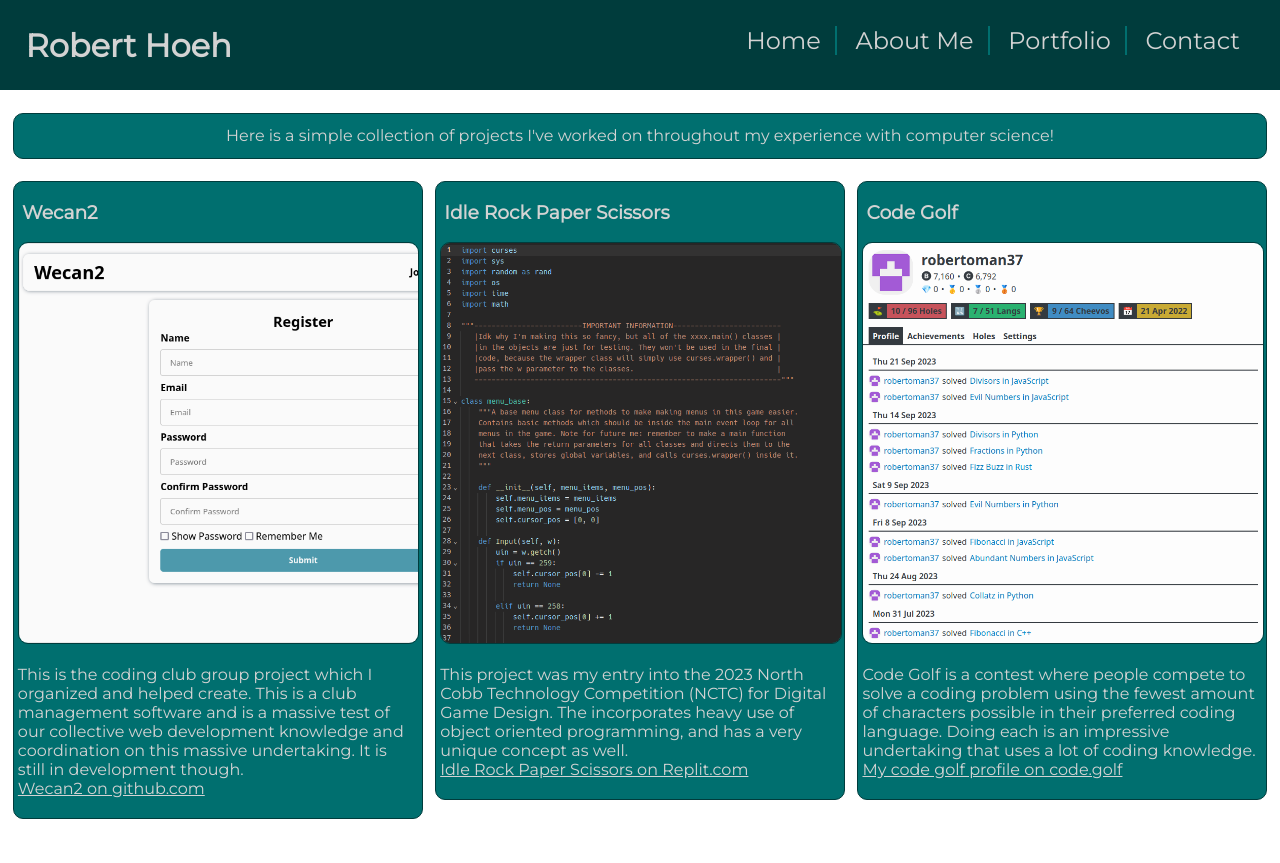
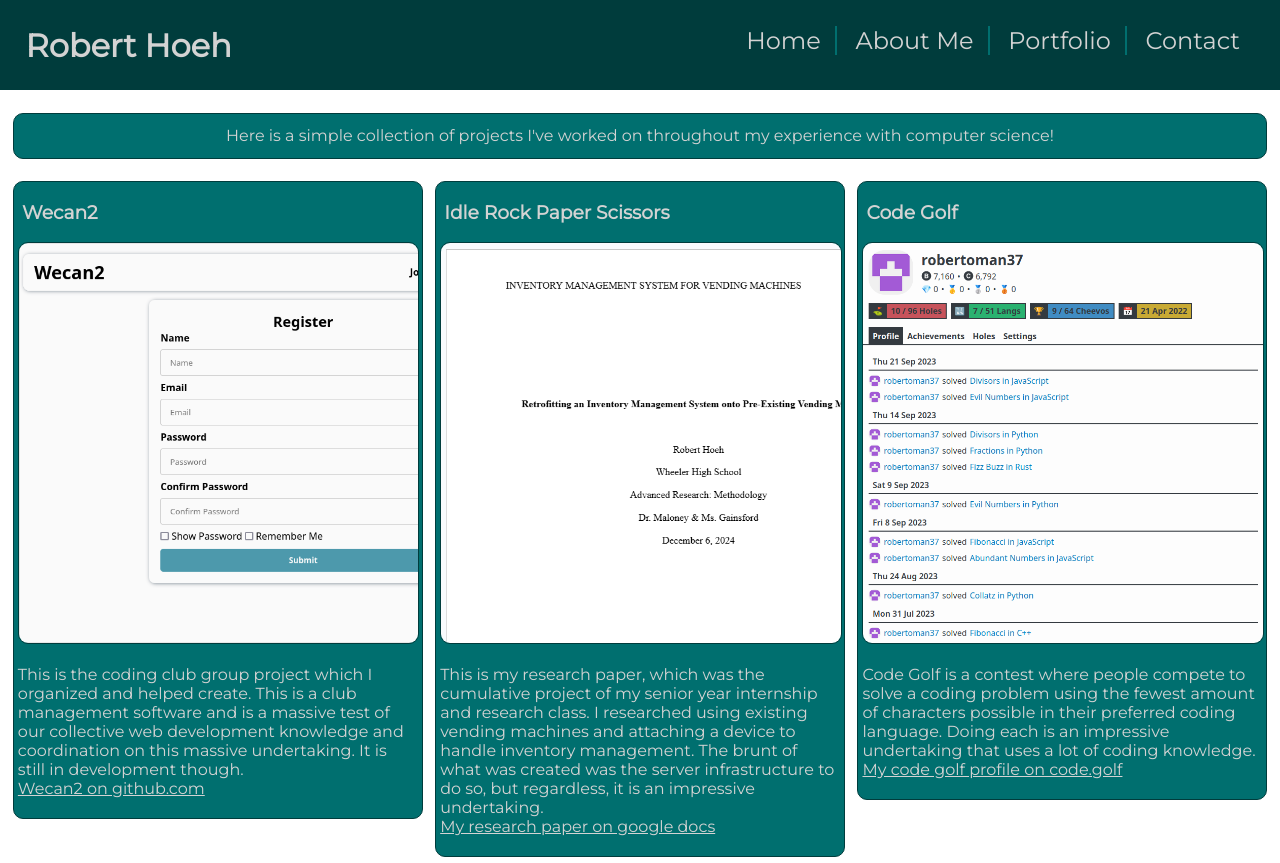
Before and after one commit to RobertHoeh/Web-Development-midterm-project, a plain HTML site: page portfolio.html in a window 1280 px wide. Before the commit the page ends 829 px from the top, so only its background shows below. Drawn offline with Linux system fonts and the light colour scheme.

Commit message:
updated portfolio

```diff
--- a/portfolio.html
+++ b/portfolio.html
@@ -43,10 +43,11 @@
                     <div class="hfix vfix">
                         <div class="columns">
                             <h3>Idle Rock Paper Scissors</h3>
-                            <img src="images/IdleRockPaperScissors.png" alt="Code for Idle Rock Paper Scissors in python">
-                            <p>This project was my entry into the 2023 North Cobb Technology Competition (NCTC) for Digital Game Design.
-                                The incorporates heavy use of object oriented programming, and has a very unique concept as well.<br>
-                                <a href="https://replit.com/@RobertHoeh/python-NCTC-project-final">Idle Rock Paper Scissors on Replit.com</a>
+                            <img src="images/screenshot-of-research-paper.png" alt="Code for Idle Rock Paper Scissors in python">
+                            <p>This is my research paper, which was the cumulative project of my senior year internship and research class.
+                                I researched using existing vending machines and attaching a device to handle inventory management.
+                                The brunt of what was created was the server infrastructure to do so, but regardless, it is an impressive undertaking.<br>
+                                <a href="https://docs.google.com/document/d/1J1NZFqFV4B92IyAEjJhQSQeNfZSuKokFH5DrLm57ATo/edit?usp=sharing">My research paper on google docs</a>
                             </p>
                         </div>
                     </div>
```
Also changed, not shown: images/screenshot-of-research-paper.png (added).
